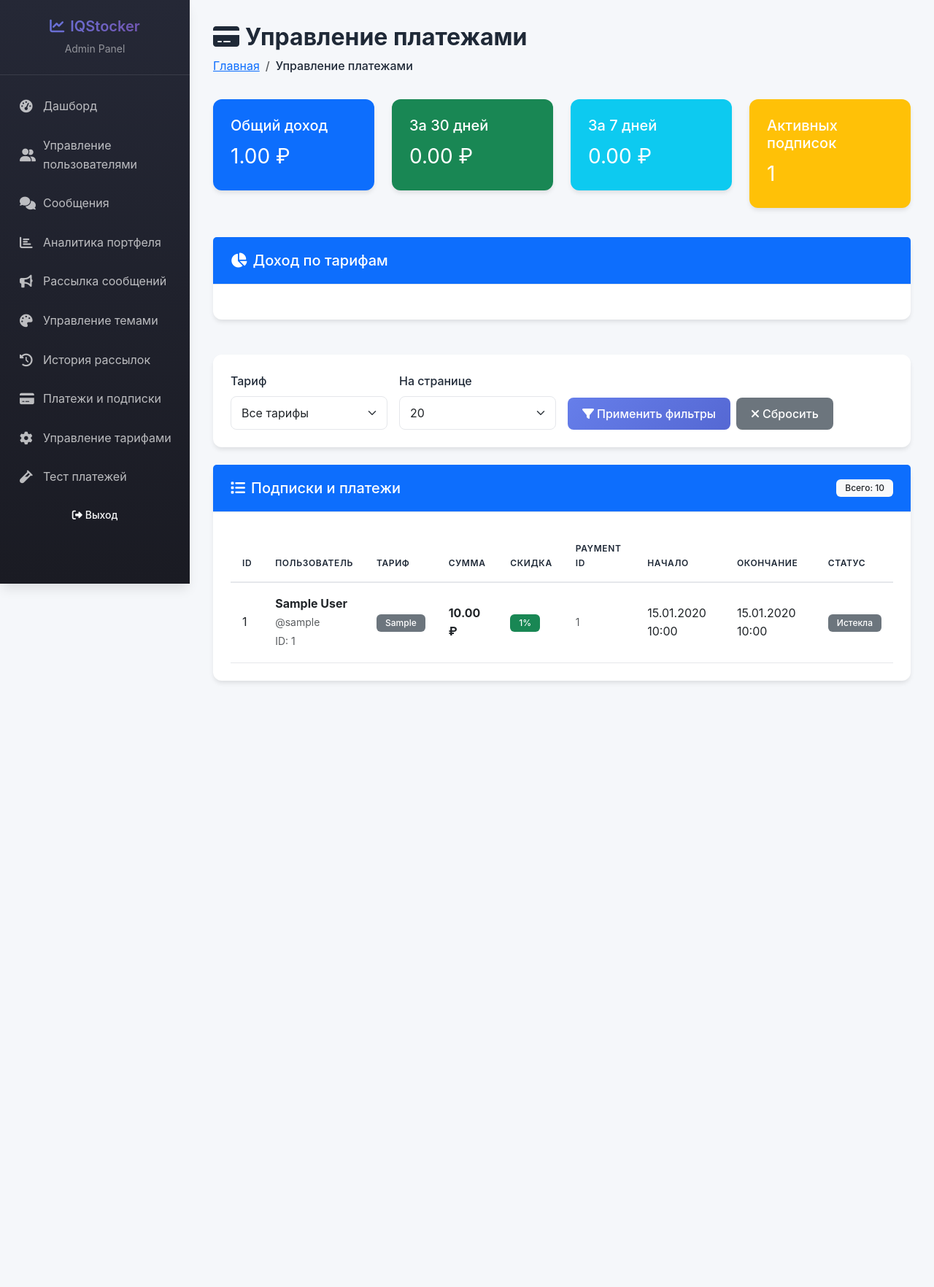
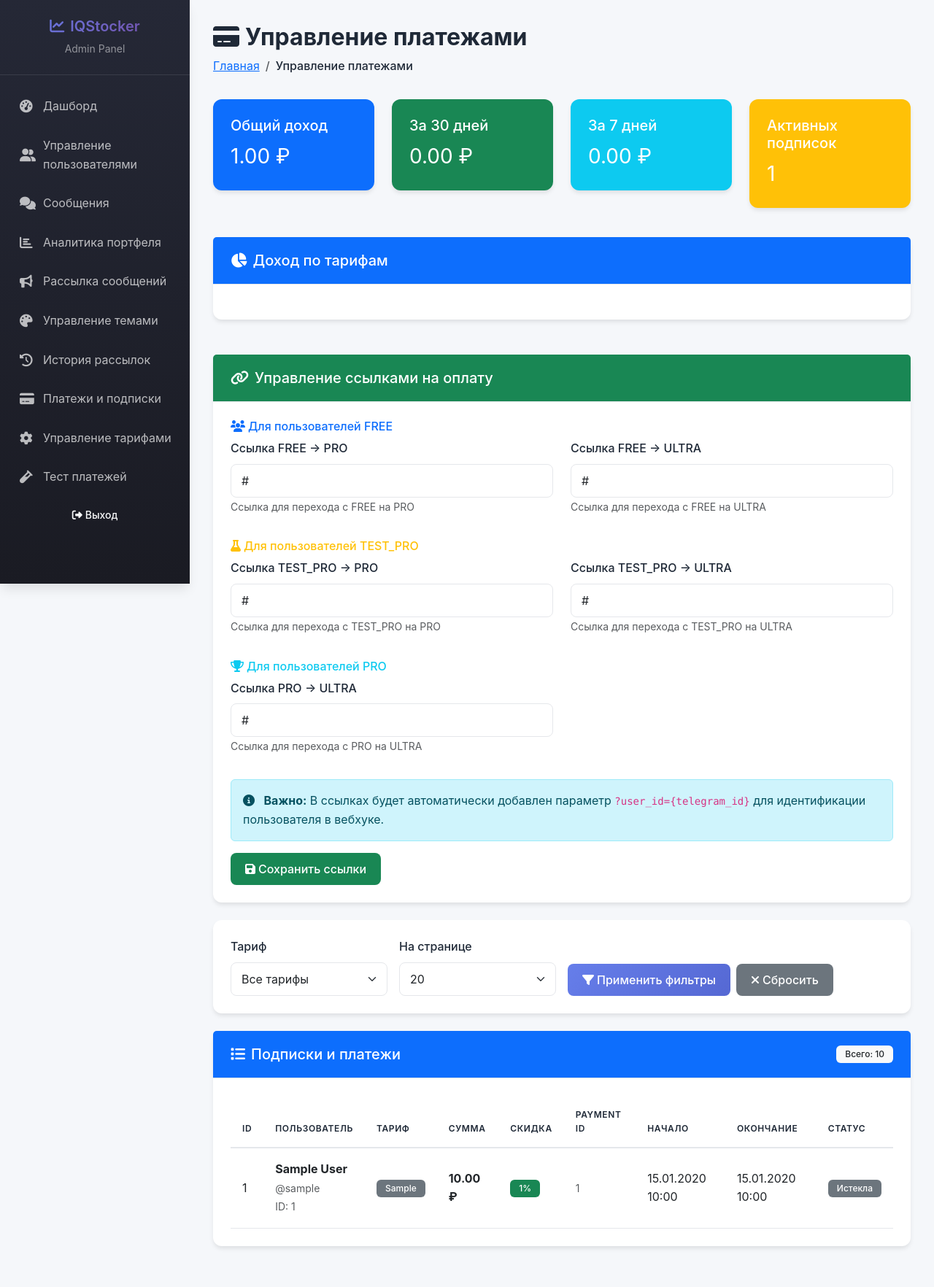
Before and after one commit to TwinsMinsk/iqstocker-cursor, a Flask app: template admin_panel/templates/payments.html in a window 1280 px wide. Shown: the whole page at 73% size. Before the commit the page ends 936 px from the top, so only its background shows below. Run offline with Flask 3, Linux system fonts and the light colour scheme; the template is opened without the code that fills it: most values are stand-ins (such as "Sample title", 1, 10 or a date in 2020).

Commit message:
feat(payments): implement dynamic admin-controlled payment links

```diff
--- a/admin_panel/templates/payments.html
+++ b/admin_panel/templates/payments.html
@@ -76,6 +76,83 @@
                 </div>
             </div>
         </div>
+    </div>
+</div>
+
+<!-- Payment Links Configuration -->
+<div class="card mb-4">
+    <div class="card-header bg-success text-white">
+        <h5 class="mb-0"><i class="fas fa-link me-2"></i>Управление ссылками на оплату</h5>
+    </div>
+    <div class="card-body">
+        <form method="post" action="/payments/links">
+            <div class="row mb-3">
+                <div class="col-12">
+                    <h6 class="text-primary"><i class="fas fa-users me-1"></i>Для пользователей FREE</h6>
+                </div>
+                <div class="col-md-6 mb-3">
+                    <label for="payment_link_free_to_pro" class="form-label">Ссылка FREE → PRO</label>
+                    <input type="url" class="form-control" id="payment_link_free_to_pro"
+                           name="payment_link_free_to_pro"
+                           value="{{ payment_links.get('payment_link_free_to_pro', '') }}"
+                           placeholder="https://tribute.to/...">
+                    <small class="form-text text-muted">Ссылка для перехода с FREE на PRO</small>
+                </div>
+                <div class="col-md-6 mb-3">
+                    <label for="payment_link_free_to_ultra" class="form-label">Ссылка FREE → ULTRA</label>
+                    <input type="url" class="form-control" id="payment_link_free_to_ultra"
+                           name="payment_link_free_to_ultra"
+                           value="{{ payment_links.get('payment_link_free_to_ultra', '') }}"
+                           placeholder="https://tribute.to/...">
+                    <small class="form-text text-muted">Ссылка для перехода с FREE на ULTRA</small>
+                </div>
+            </div>
+
+            <div class="row mb-3">
+                <div class="col-12">
+                    <h6 class="text-warning"><i class="fas fa-flask me-1"></i>Для пользователей TEST_PRO</h6>
+                </div>
+                <div class="col-md-6 mb-3">
+                    <label for="payment_link_test_to_pro" class="form-label">Ссылка TEST_PRO → PRO</label>
+                    <input type="url" class="form-control" id="payment_link_test_to_pro"
+                           name="payment_link_test_to_pro"
+                           value="{{ payment_links.get('payment_link_test_to_pro', '') }}"
+                           placeholder="https://tribute.to/...">
+                    <small class="form-text text-muted">Ссылка для перехода с TEST_PRO на PRO</small>
+                </div>
+                <div class="col-md-6 mb-3">
+                    <label for="payment_link_test_to_ultra" class="form-label">Ссылка TEST_PRO → ULTRA</label>
+                    <input type="url" class="form-control" id="payment_link_test_to_ultra"
+                           name="payment_link_test_to_ultra"
+                           value="{{ payment_links.get('payment_link_test_to_ultra', '') }}"
+                           placeholder="https://tribute.to/...">
+                    <small class="form-text text-muted">Ссылка для перехода с TEST_PRO на ULTRA</small>
+                </div>
+            </div>
+
+            <div class="row mb-3">
+                <div class="col-12">
+                    <h6 class="text-info"><i class="fas fa-trophy me-1"></i>Для пользователей PRO</h6>
+                </div>
+                <div class="col-md-6 mb-3">
+                    <label for="payment_link_pro_to_ultra" class="form-label">Ссылка PRO → ULTRA</label>
+                    <input type="url" class="form-control" id="payment_link_pro_to_ultra"
+                           name="payment_link_pro_to_ultra"
+                           value="{{ payment_links.get('payment_link_pro_to_ultra', '') }}"
+                           placeholder="https://tribute.to/...">
+                    <small class="form-text text-muted">Ссылка для перехода с PRO на ULTRA</small>
+                </div>
+            </div>
+
+            <div class="alert alert-info">
+                <i class="fas fa-info-circle me-2"></i>
+                <strong>Важно:</strong> В ссылках будет автоматически добавлен параметр <code>?user_id={telegram_id}</code> для идентификации пользователя в вебхуке.
+            </div>
+
+            <button type="submit" class="btn btn-success">
+                <i class="fas fa-save me-1"></i>Сохранить ссылки
+            </button>
+        </form>
     </div>
 </div>
 
@@ -242,5 +319,13 @@
 <script>
 // Добавить datetime в контекст для шаблона
 const now = new Date();
+
+// Показать уведомление об успешном сохранении
+{% if request.query_params.get('links_updated') %}
+    alert('Ссылки на оплату успешно сохранены!');
+{% endif %}
+{% if request.query_params.get('error') %}
+    alert('Ошибка при сохранении ссылок. Попробуйте еще раз.');
+{% endif %}
 </script>
 {% endblock %}
--- a/admin_panel/views/lexicon.py
+++ b/admin_panel/views/lexicon.py
@@ -212,7 +212,10 @@ def get_lexicon_categories() -> Dict[str, Dict[str, Any]]:
                                 'payment_link_error', 'payment_pro_test_discount',
                                 'payment_ultra_test_discount',
                                 'payment_pro_without_discount',
-                                'payment_pro_analytics_upgrade']:
+                                'payment_pro_analytics_upgrade',
+                                'payment_btn_text_free_to_pro', 'payment_btn_text_free_to_ultra',
+                                'payment_btn_text_test_to_pro', 'payment_btn_text_test_to_ultra',
+                                'payment_btn_text_pro_to_ultra']:
                         categories['payments']['items'][key] = value
                     elif key.startswith('faq'):
                         categories['faq']['items'][key] = value
```
Also changed, not shown: admin_panel/views/payments.py (+71 -4 lines), bot/handlers/payments.py (+93 -27 lines), core/payments/tribute_handler.py (+70 -5 lines), database/models/system_settings.py (+10 -1 lines).
